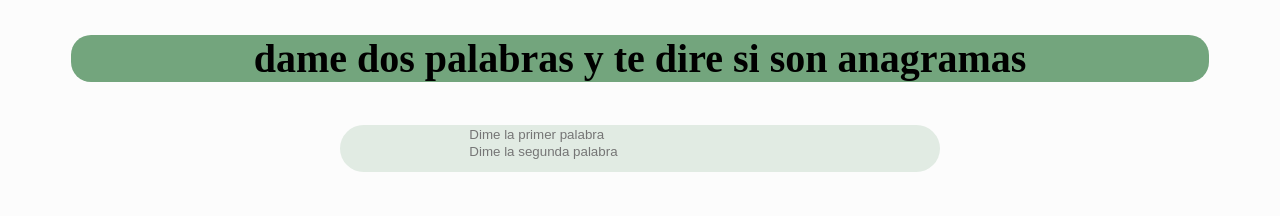
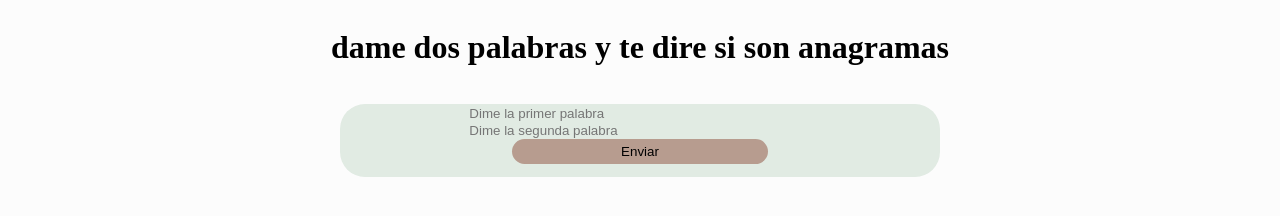
Before and after one commit to mi7u/retos-de-programacion, a plain HTML site: page js/anagrama.js/index.html in a window 1280 px wide. Both pictures are taken after a click on the button "Enviar". Drawn offline with Linux system fonts and the light colour scheme.

Commit message:
minor-changes

```diff
--- a/js/Style/style.css
+++ b/js/Style/style.css
@@ -26,9 +26,9 @@ body {
     align-items: center;
 }
 
-.titulo {
+#titulo {
     border-radius: 20px;
-    width: 90%;
+    width: 80;
     font-size: 40px;
     color: black;
     background-color: #73a57d;
--- a/js/anagrama.js/index.html
+++ b/js/anagrama.js/index.html
@@ -10,12 +10,15 @@
 <body>
    <div class="content">
     <h1 class="titulo">dame dos palabras y te dire si son anagramas</h1>
-        <article class="article">
+        <div class="article">
             <input type="text" id="palabraUnoInput" placeholder="Dime la primer palabra">
             <input type="text" id="palabraDosInput" placeholder="Dime la segunda palabra">
-            <button id="boton" onclick="analizarPalabra(); borrarBoton()">Enviar</button>
+            <button id="boton" onclick="analizarPalabra(); mostrarCuadro();">Enviar</button>
+        </div>
+        <div class="article" id="cuadroDeResultado" style="display: none;" >
+            <h1 id="titulo">Resultado</h1>
             <div id="resultadoAnagrama"></div>
-        </article>
+        </div>
    </div>
 </body>
 </html>
--- a/js/anagrama.js/script.js
+++ b/js/anagrama.js/script.js
@@ -44,7 +44,8 @@ function analizarPalabra() {
     document.getElementById("resultadoAnagrama").textContent = (anagrama) ? "Si es un anagrama" : "No es un anagrama";
 }
 
-function borrarBoton() {
-    var boton = document.getElementById("boton");
-    boton.style.display = "none";
+function mostrarCuadro() {
+    document.getElementById("boton").addEventListener("click", function() {
+        document.getElementById("cuadroDeResultado").style.display = "block";
+    });
 }
```
Also changed, not shown: js/eliminandoCaracteres/index.html (+4 -1 lines), js/eliminandoCaracteres/script.js (+9 -0 lines), js/invirtiendocadenas/index.html (+5 -1 lines), js/invirtiendocadenas/script.js (+9 -1 lines).
